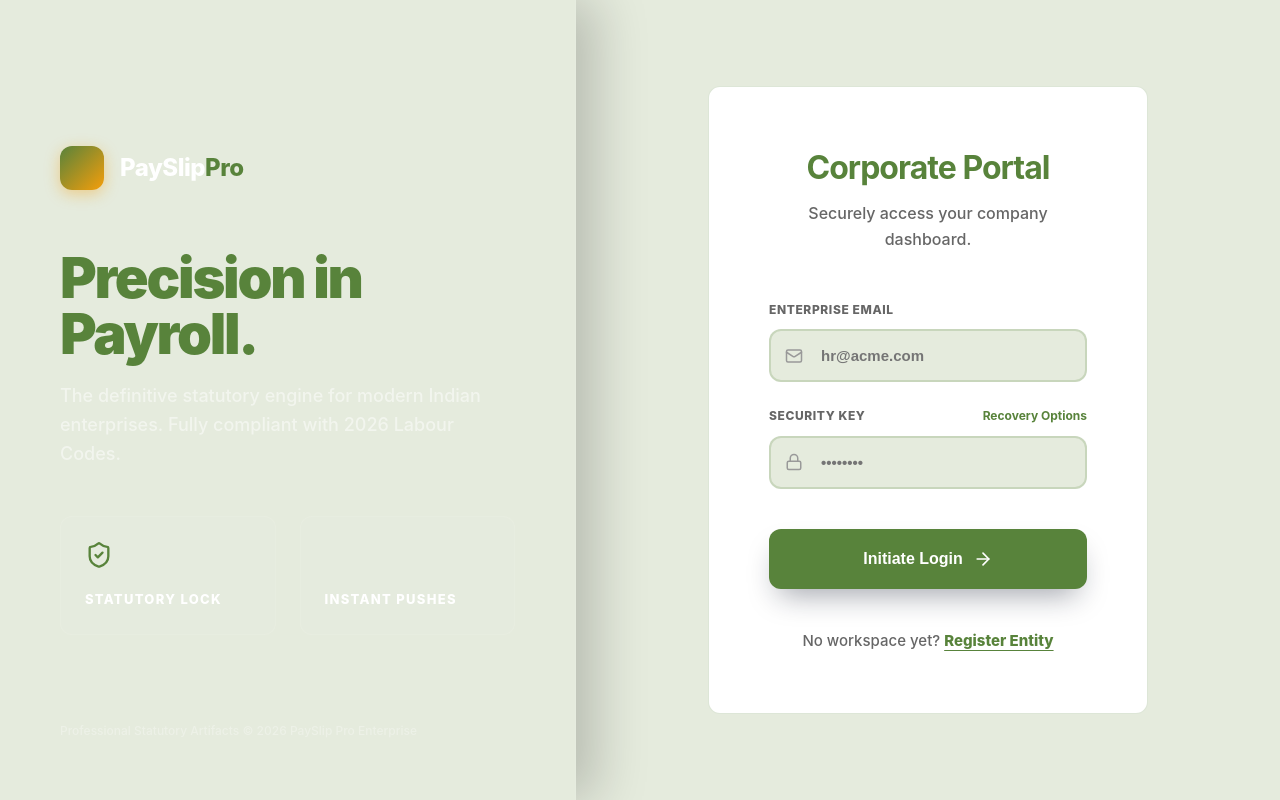
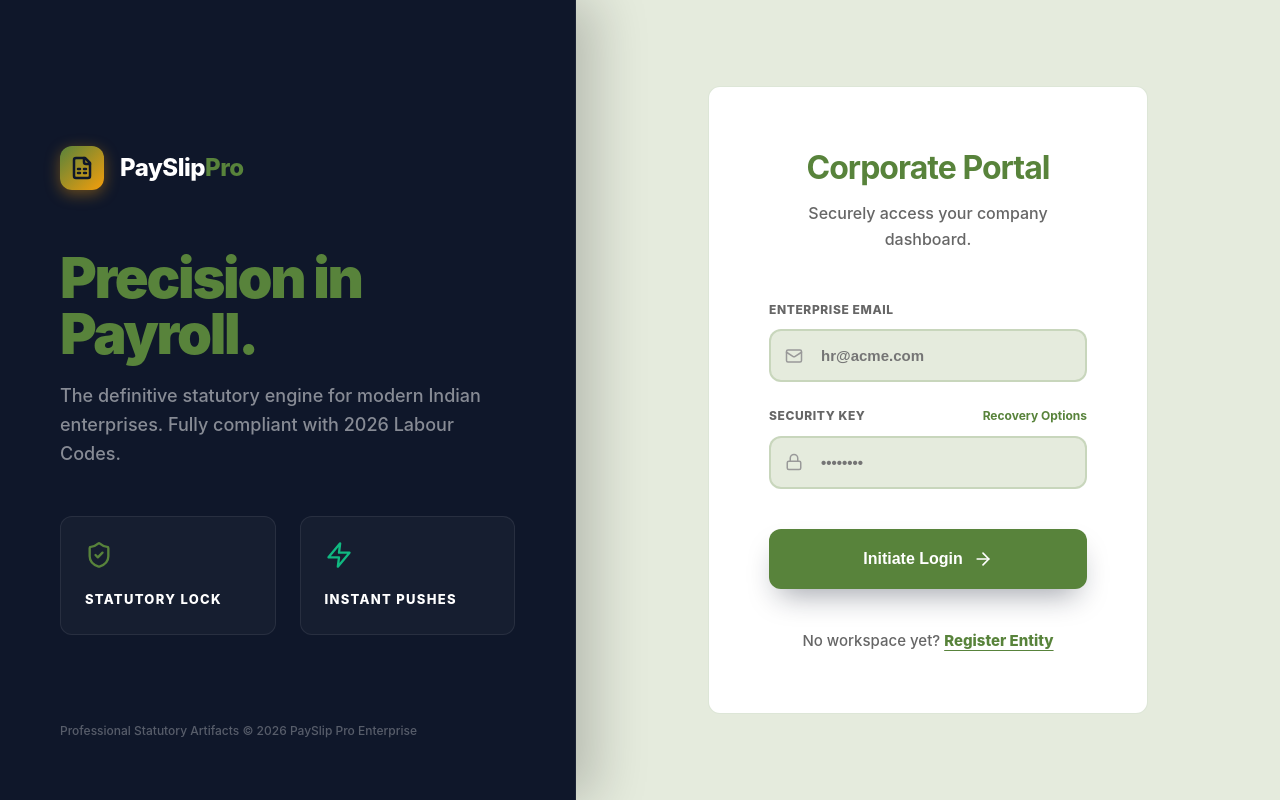
Before and after one commit to VaibhavVerma040802/payslip-generator, a React (Vite) app in the folder frontend/: page /login in a window 1280 px wide. Built offline with nearby package versions, Linux system fonts and the light colour scheme.

Commit message:
fix: added missing CSS variables and synced dependencies

```diff
--- a/frontend/src/index.css
+++ b/frontend/src/index.css
@@ -18,6 +18,12 @@
 
   --shadow-sm: 0 1px 2px rgba(26,26,26,0.05);
   --shadow: 0 4px 6px -1px rgba(26,26,26,0.1);
+  --shadow-lg: 0 20px 25px -5px rgba(0,0,0,0.1), 0 10px 10px -5px rgba(0,0,0,0.04);
+
+  /* Brand Palette Extension */
+  --navy-dark: #0f172a;
+  --emerald: #10b981;
+  --bg-alt: rgba(88, 131, 59, 0.05);
 
   /* Component Specs */
   --radius-btn: 6px;
@@ -44,6 +50,10 @@
   --text-muted: #a1a1aa;
   --text-light: #71717a;
   --border: rgba(111, 169, 69, 0.2);
+
+  --navy-dark: #020617;
+  --emerald: #34d399;
+  --bg-alt: rgba(111, 169, 69, 0.1);
 }
 
 :root[data-theme='dark'] [style*="color: var(--navy)"] {
```
